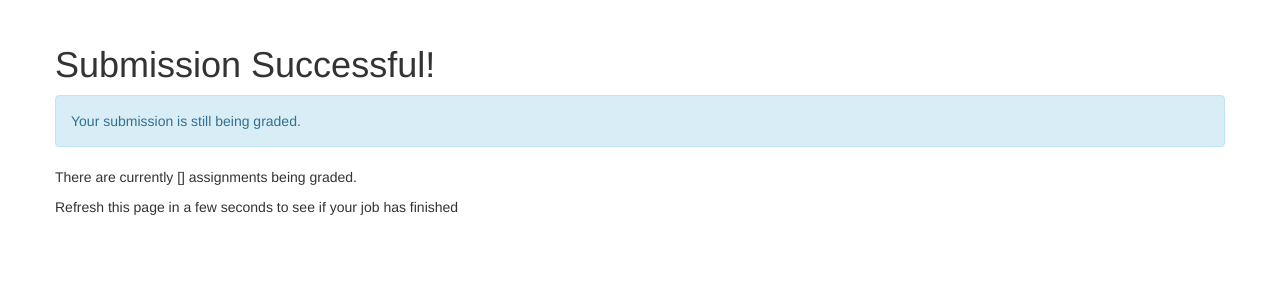
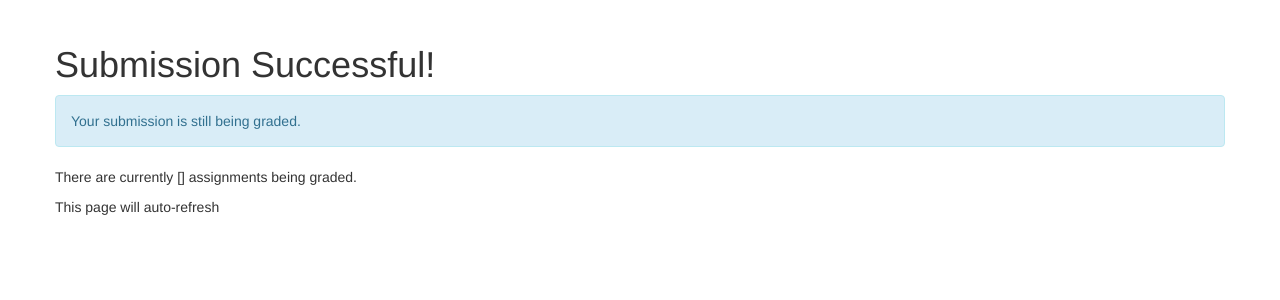
Before and after one commit to ifjorissen/vrfy, a Django app: template templates/course/submit_success.html in a window 1280 px wide. Shown: the part 55-355 px from the top of the page. Run offline with Django 3.2, Linux system fonts and the light colour scheme; the template is opened without the code that fills it: most values are stand-ins (such as "Sample title", 1, 10 or a date in 2020); style sheets or scripts are compiled from the project's sources; parts of the project's set-up code (start-up, migrations or seed data) failed here and were passed over; some libraries are stand-ins or nearby versions.

Commit message:
submit success page auto-refreshes

```diff
--- a/course/js/submit_success.js
+++ b/course/js/submit_success.js
@@ -0,0 +1,14 @@
+$(document).ready(function(){
+  //only refresh if the person has a job running
+  if(job_running){
+    //refresh slower the more jobs so we don't overload the server
+    var refresh_time = 5000
+    if(num_jobs > 40){
+      refresh_time = 30000
+    }
+    else if(num_jobs > 20){
+      refresh_time = 15000
+    }
+    setTimeout(function() { location.reload() },1500);
+  }
+});
--- a/templates/course/submit_success.html
+++ b/templates/course/submit_success.html
@@ -1,5 +1,5 @@
 {% extends 'course/base.html' %}
-
+{% load staticfiles %}
 {% block content %}
 <section>
   <h1>Submission Successful!</h1>
@@ -9,17 +9,7 @@
     <div class="alert alert-success" role="alert">Your submission has been graded!</div>
   {% endif %}
   <p> There are currently {{ num_jobs }} assignments being graded. </p>
-  {% if job_running %}
-    <p> Refresh this page in
-    {% if num_jobs > 40 %}
-      a few minutes
-    {% elif numb_jobs > 10 %}
-      30 seconds
-    {% else %}
-      a few seconds
-    {% endif %}
-    to see if your job has finished </p>
-  {% endif %}
+  <p> This page will auto-refresh </p>
   {% if not job_running %}
   <div>
     <a role="button" type="button" href="{% url 'course:results_problem_detail' ps_id p_id %}" class="btn btn-default">
@@ -29,3 +19,10 @@
   {% endif %}
 </section>
 {% endblock %}
+{% block otherscripts %}
+<script type="text/javascript">
+  var job_running = "{{ job_running }}" == "True"
+  var num_jobs = {{ num_jobs }}
+</script>
+<script src="{% static 'course/js/submit_success.js' %}"></script>
+{% endblock %}
```
Also changed, not shown: 3 other files.
